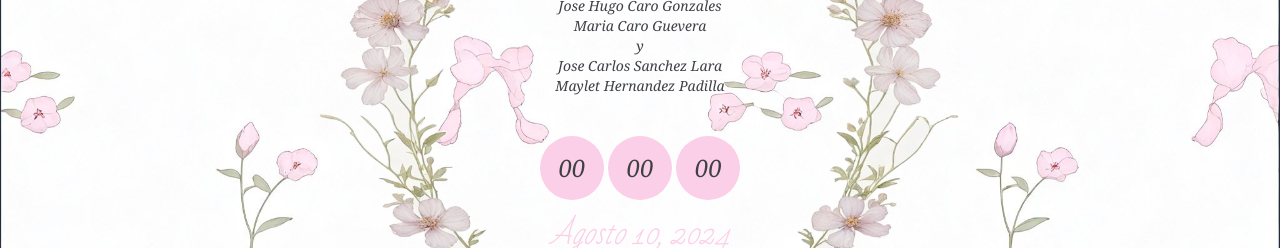
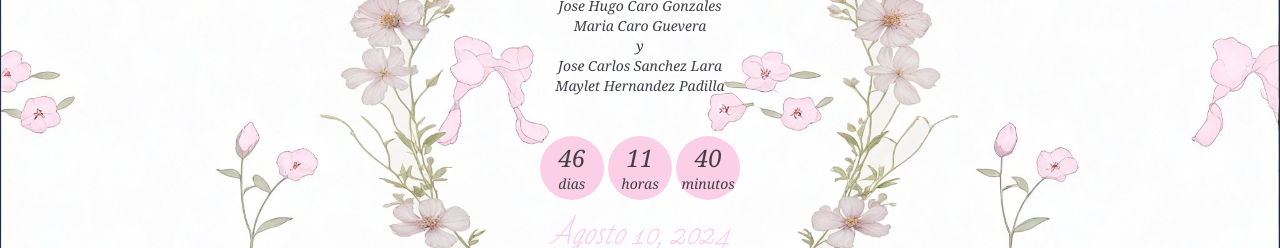
Before and after one commit to oscvrhrr/melany, a website: page index.html in a window 1280 px wide. Shown: the part 552-800 px from the top of the page. Drawn offline with Linux system fonts and the light colour scheme; a web font is replaced by a local one.

Commit message:
hookedup clock

```diff
--- /dev/null
+++ b/app.js
@@ -0,0 +1,31 @@
+// Set the target date and time
+const targetDate = new Date("2024-08-10T11:45:00").getTime();
+
+function updateCountdown() {
+    const now = new Date().getTime();
+    const distance = targetDate - now;
+
+    // Calculate time parts
+    const days = Math.floor(distance / (1000 * 60 * 60 * 24));
+    const hours = Math.floor((distance % (1000 * 60 * 60 * 24)) / (1000 * 60 * 60));
+    const minutes = Math.floor((distance % (1000 * 60 * 60)) / (1000 * 60));
+    const seconds = Math.floor((distance % (1000 * 60)) / 1000);
+
+    // Display the result in the respective elements
+    document.getElementById("days").innerText = days;
+    document.getElementById("hours").innerText = hours;
+    document.getElementById("minutes").innerText = minutes;
+    // document.getElementById("seconds").innerText = seconds;
+
+    // If the countdown is over, display some text
+    if (distance < 0) {
+        clearInterval(countdownInterval);
+        document.getElementById("countdown").innerHTML = "Hoy es la celebracion";
+    }
+}
+
+// Update the countdown every second
+const countdownInterval = setInterval(updateCountdown, 1000);
+
+// Initial call to display the countdown immediately
+updateCountdown();
--- a/index.html
+++ b/index.html
@@ -34,9 +34,19 @@
                 <p class="text-center text-sm pb-10">Maylet Hernandez Padilla</p>
                 <div class="flex flex-col items-center">
                     <div>
-                        <span class="bg-pink-200 w-[4rem] h-[4rem] inline-flex rounded-full justify-center items-center text-2xl">00</span>
-                        <span class="bg-pink-200 w-[4rem] h-[4rem] inline-flex rounded-full justify-center items-center text-2xl">00</span>
-                        <span class="bg-pink-200 w-[4rem] h-[4rem] inline-flex rounded-full justify-center items-center text-2xl">00</span>
+                        <!-- <span id="days" class="bg-pink-200 w-[4rem] h-[4rem] inline-flex rounded-full justify-center items-center text-2xl">00</span> -->
+                        <div class="bg-pink-200 w-[4rem] h-[4rem] inline-flex rounded-full justify-center items-center text-2xl flex-col">
+                            <span id="days">00</span>
+                            <span class="text-sm">dias</span>
+                        </div>
+                        <div class="bg-pink-200 w-[4rem] h-[4rem] inline-flex rounded-full justify-center items-center text-2xl flex-col">
+                            <span id="hours">00</span>
+                            <span class="text-sm">horas</span>
+                        </div>
+                        <div class="bg-pink-200 w-[4rem] h-[4rem] inline-flex rounded-full justify-center items-center text-2xl flex-col">
+                            <span id="minutes">00</span>
+                            <span class="text-sm">minutos</span>
+                        </div>
                     </div>
                     <h3 class="text-pink-200 text-center text-3xl font-mono pt-4">Agosto 10, 2024</h3>
                 </div>
@@ -47,7 +57,7 @@
         <div class="px-20 text-center  py-36">
             <h3 class="text-2xl pb-2 italic">Ceremonia Religiosa</h3>
             <p>11:45am</p>
-            <p class="text-lg text-zinc-700">
+            <p class="text-lg text-zinc-700 pb-4">
                 St Vincent De Paul Church
                 35 Liberty st Petaluma, CA 94952
             </p>
@@ -56,11 +66,11 @@
         <div class="px-20 text-center pb-36">
             <h3 class="text-2xl pb-2 italic">Recepcion</h3>
             <p>3:00pm</p>
-            <p class="text-lg text-zinc-700">
+            <p class="text-lg text-zinc-700 pb-4">
                 San Rafael Community Center 618 B St,
                 San Rafael, CA 94901
             </p>
-            <a class="bg-pink-200 rounded-full p-2 mt-4 shadow-lg font-sans text-sm" href="http://maps.apple.com/?q=37.969506,  -122.529295" target="_blank">Como Llegar</a>
+            <a class="bg-pink-200 rounded-full p-2 mt-4 shadow-lg font-sans text-sm " href="http://maps.apple.com/?q=37.969506,  -122.529295" target="_blank">Como Llegar</a>
         </div>
 
     </section>
@@ -75,6 +85,6 @@
             <p class="text-xl">(415) 789 - 0568</p>
         </div>
     </div>
-
+    <script src="./app.js"></script>
   </body>
 </html>
```
Also changed, not shown: dist/styles.css.
